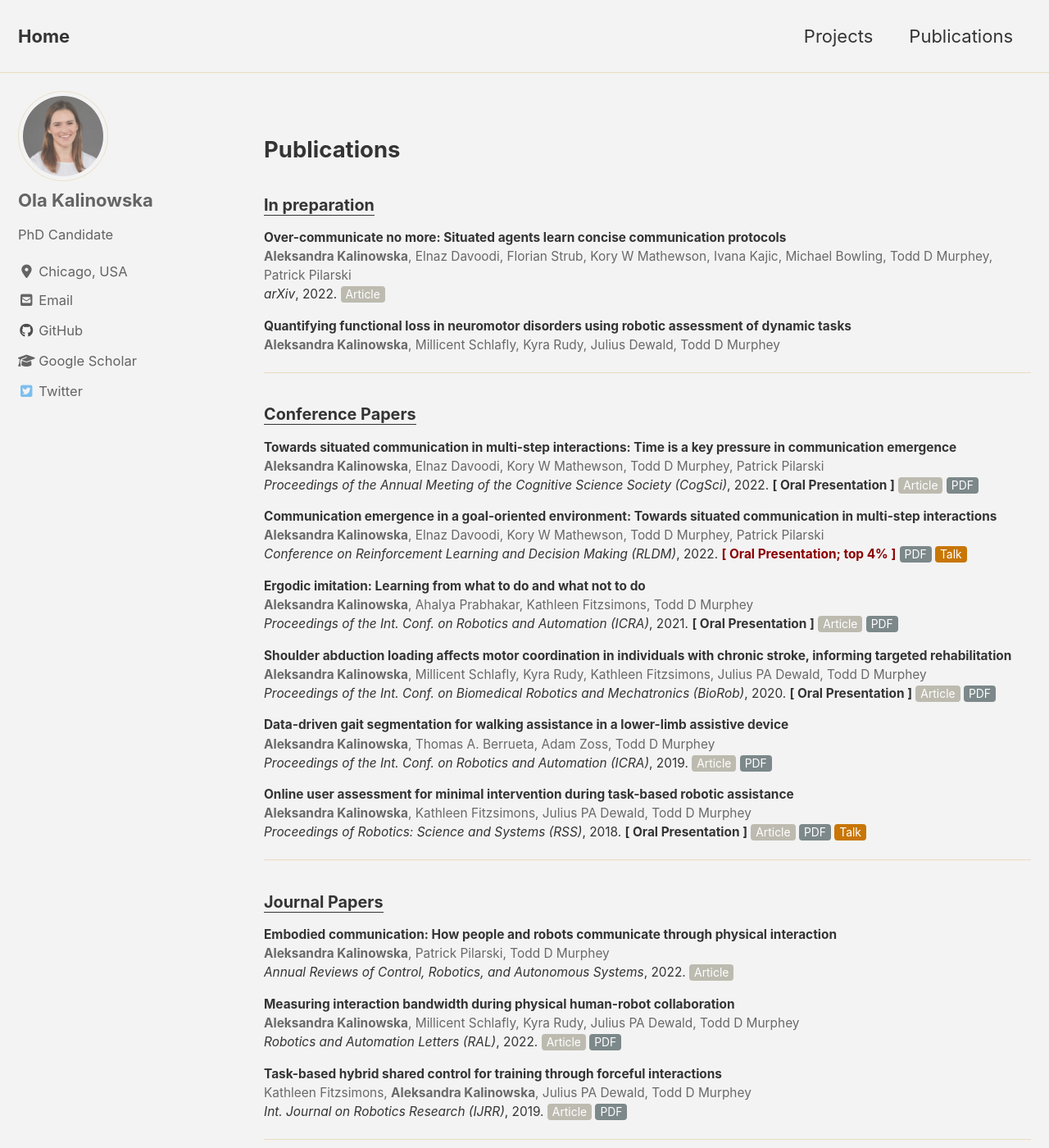
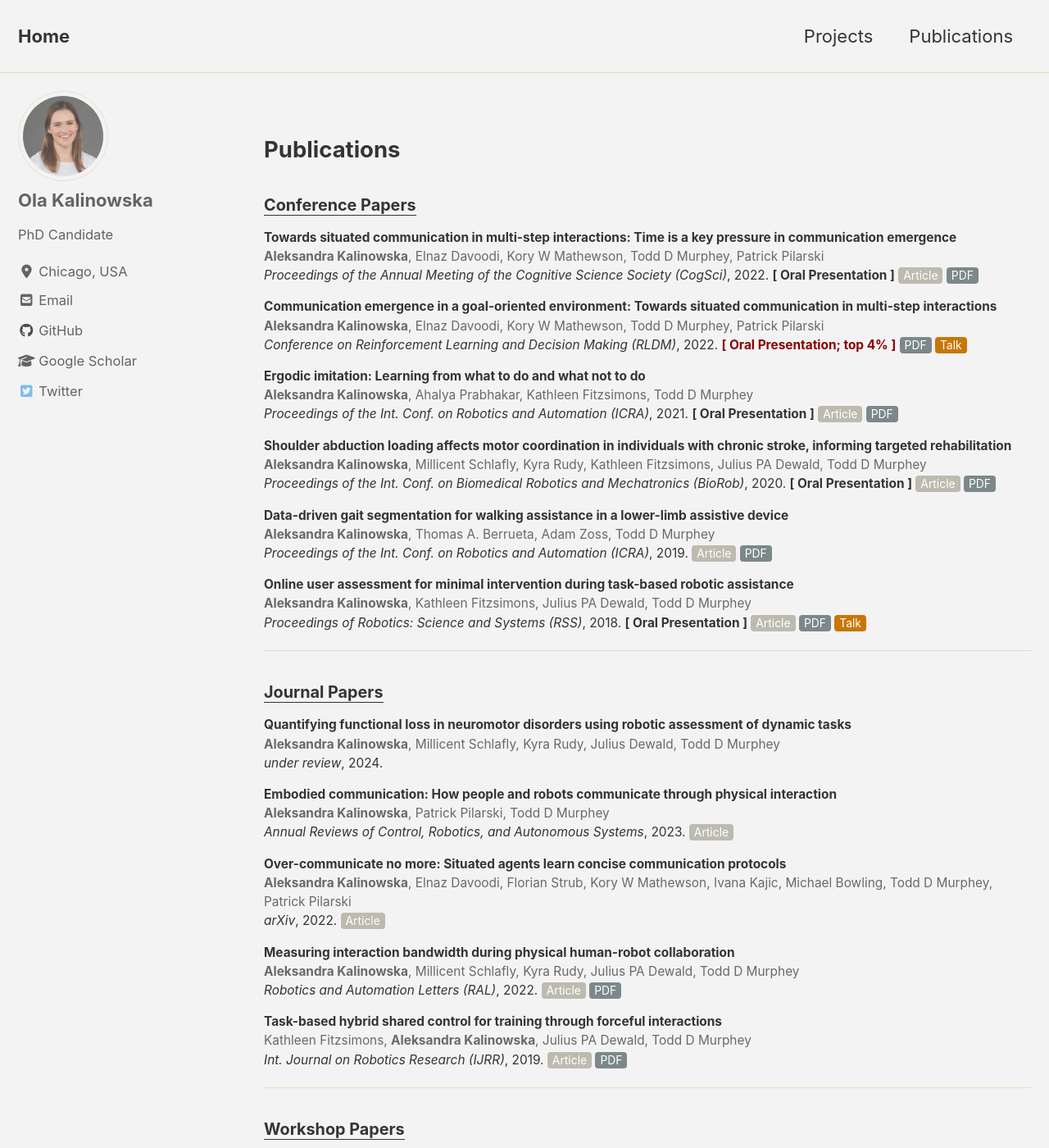
Before and after one commit to olakali/olakali.github.io, a Jekyll site: the page built from _pages/publications.html, in a window 1280 px wide and 1400 px high. Shown: the whole window at 82% size. Built offline with Jekyll 4.4.1, drawn with Linux system fonts in a browser that asks for light colours; cached includes are drawn as plain includes; nearby versions of some CDN libraries.

Commit message:
Update publications.html

```diff
--- a/_pages/publications.html
+++ b/_pages/publications.html
@@ -44,20 +44,9 @@ classes: wide
 
 <!-- <hr> -->
 
-  <h3 style="font-size:90%"><u>In preparation</u></h3>
+<!--   <h3 style="font-size:90%"><u>In preparation</u></h3> -->
 
-  <p style="font-size:70%"><b>Over-communicate no more: Situated agents learn concise communication protocols</b>
-    <br><span style="color:#696969"><b>Aleksandra Kalinowska</b>, Elnaz Davoodi, Florian Strub, Kory W Mathewson, Ivana Kajic, Michael Bowling, Todd D Murphey, Patrick Pilarski</span>
-    <br><i>arXiv</i>, 2022. <a href="https://arxiv.org/abs/2211.01480" style="font-size:90%"><button class="button button2">Article</button></a></p>
-    <!-- <br><i>in preparation</i>, 2022. -->
-
-  <p style="font-size:70%"><b>Quantifying functional loss in neuromotor disorders using robotic assessment of dynamic tasks</b>
-    <br><span style="color:#696969"><b>Aleksandra Kalinowska</b>, Millicent Schlafly, Kyra Rudy, Julius Dewald, Todd D Murphey</span></p>
-    <!-- <br><i>in preparation</i>, 2022. -->
-
-
-
-<hr>
+<!-- <hr> -->
 
   <h3 style="font-size:90%"><u>Conference Papers</u></h3>
   <p style="font-size:70%"><b>Towards situated communication in multi-step interactions: Time is a key pressure in communication emergence</b>
@@ -108,12 +97,19 @@ classes: wide
 <hr>
 
     <h3 style="font-size:90%"><u>Journal Papers</u></h3>
+    <p style="font-size:70%"><b>Quantifying functional loss in neuromotor disorders using robotic assessment of dynamic tasks</b>
+      <br><span style="color:#696969"><b>Aleksandra Kalinowska</b>, Millicent Schlafly, Kyra Rudy, Julius Dewald, Todd D Murphey</span>
+      <br><i>under review</i>, 2024.</p>
     <p style="font-size:70%"><b>Embodied communication: How people and robots communicate through physical interaction</b>
       <br><span style="color:#696969"><b>Aleksandra Kalinowska</b>, Patrick Pilarski, Todd D Murphey</span>
-      <br><i>Annual Reviews of Control, Robotics, and Autonomous Systems</i>, 2022.
+      <br><i>Annual Reviews of Control, Robotics, and Autonomous Systems</i>, 2023.
       <a href="https://www.annualreviews.org/doi/abs/10.1146/annurev-control-070122-102501" style="font-size:90%"><button class="button button2">Article</button></a></p>
       <!-- <a href="/assets/pdfs/BerruetaNComms2022.pdf" style="font-size:90%"><button class="button button3">PDF</button></a>
       <a href="/assets/bibs/BerruetaNComms2022.bib" style="font-size:90%"><button class="button button1">BibTeX</button></a></p> -->
+    <p style="font-size:70%"><b>Over-communicate no more: Situated agents learn concise communication protocols</b>
+      <br><span style="color:#696969"><b>Aleksandra Kalinowska</b>, Elnaz Davoodi, Florian Strub, Kory W Mathewson, Ivana Kajic, Michael Bowling, Todd D Murphey, Patrick Pilarski</span>
+      <br><i>arXiv</i>, 2022. <a href="https://arxiv.org/abs/2211.01480" style="font-size:90%"><button class="button button2">Article</button></a></p>
+      <!-- <br><i>in preparation</i>, 2022. -->
     <p style="font-size:70%"><b>Measuring interaction bandwidth during physical human-robot collaboration</b>
       <br><span style="color:#696969"><b>Aleksandra Kalinowska</b>, Millicent Schlafly, Kyra Rudy, Julius PA Dewald, Todd D Murphey</span>
       <br><i>Robotics and Automation Letters (RAL)</i>, 2022.
```
